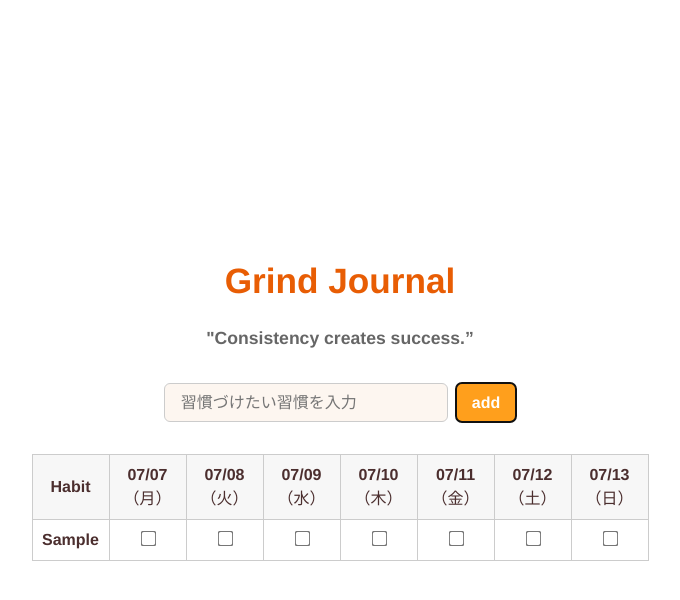
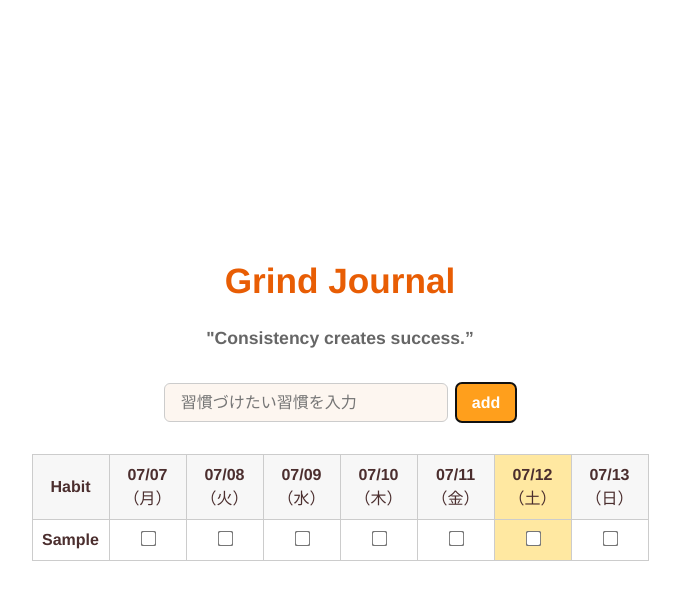
Before and after one commit to Atsulabo/-MyHabitTracker-React-App, a React (Vite) app: page / in a window 1280 px wide. Both pictures are taken after typing "Sample" into the empty fields and a click on the button "add". Shown: the top 600 px of the page, without its empty margins (300-980 px from the left). Built offline with nearby package versions, Linux system fonts and the light colour scheme.

Commit message:
今日の列に色を付ける

```diff
--- a/src/App.tsx
+++ b/src/App.tsx
@@ -60,7 +60,6 @@ const getWeekDates = (): string[] => {
     }));
   };
   const weekDates = getWeekDates();
-  const todayStr = weekDates[todayIndex]; // 今日のセルにハイライトつけるなら
   //副作用
   useEffect(() => {
     const savedHabits = localStorage.getItem('habits');
@@ -114,10 +113,10 @@ const getWeekDates = (): string[] => {
           <thead>
             <tr>
               <th>Habit</th>
-              {weekDates.map((dateStr) => (
+              {weekDates.map((dateStr, i) => (
                 <th
                   key={dateStr}
-                  className={dateStr === weekDates[todayIndex] ? 'highlight,habit-column' : 'habit-column'}
+                  className={`habit-column${i === todayIndex ? ' highlight' : ''}`}
                 >
                   {dateStr}
                 </th>
@@ -128,8 +127,11 @@ const getWeekDates = (): string[] => {
             {habits.map(habit => (
               <tr key={habit}>
                 <td className="habit-column" title={habit}>{habit}</td>
-                {weekDates.map(dateStr => (
-                  <td key={`${habit}-${dateStr}`}>
+                {weekDates.map((dateStr, i) => (
+                  <td
+                    key={`${habit}-${dateStr}`}
+                    className={i === todayIndex ? 'highlight' : ''}
+                  >
                     <input
                       type="checkbox"
                       checked={record[habit]?.[dateStr] || false}
```
